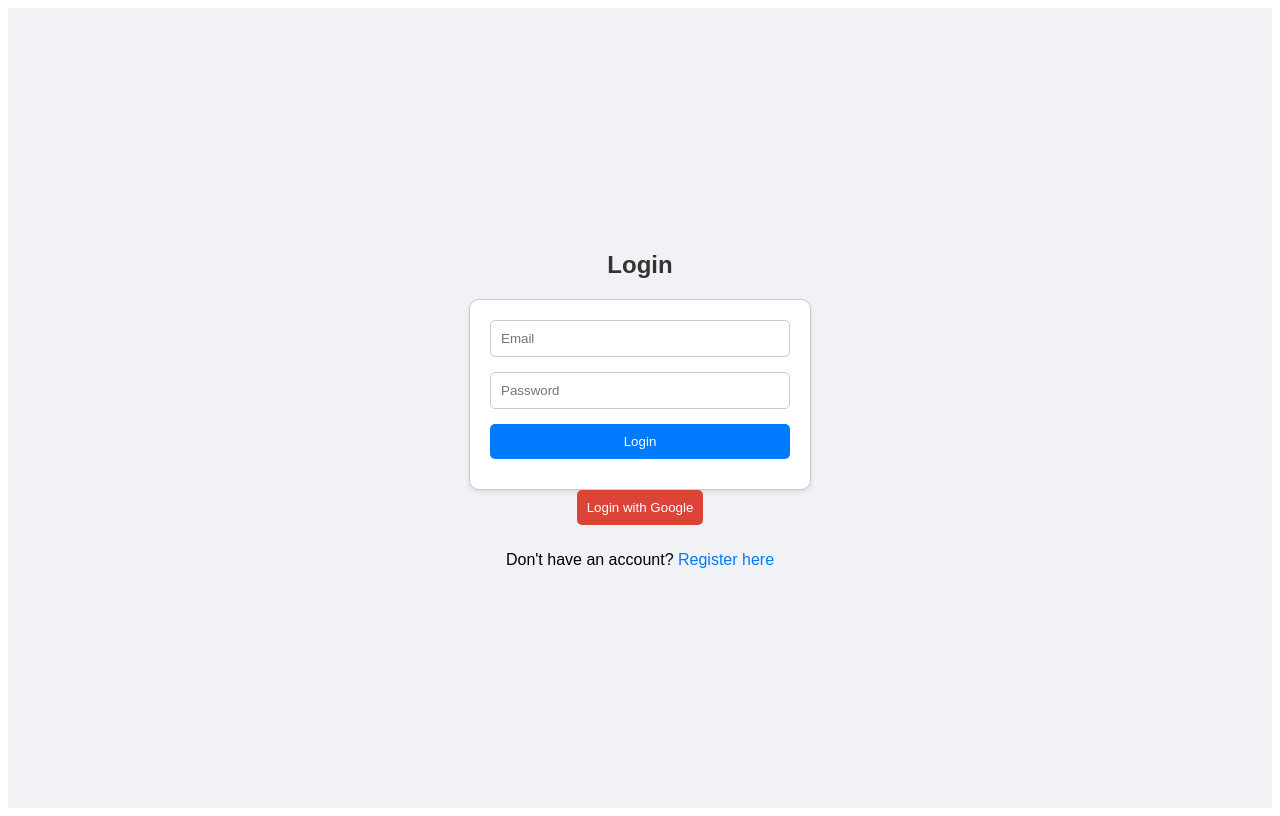
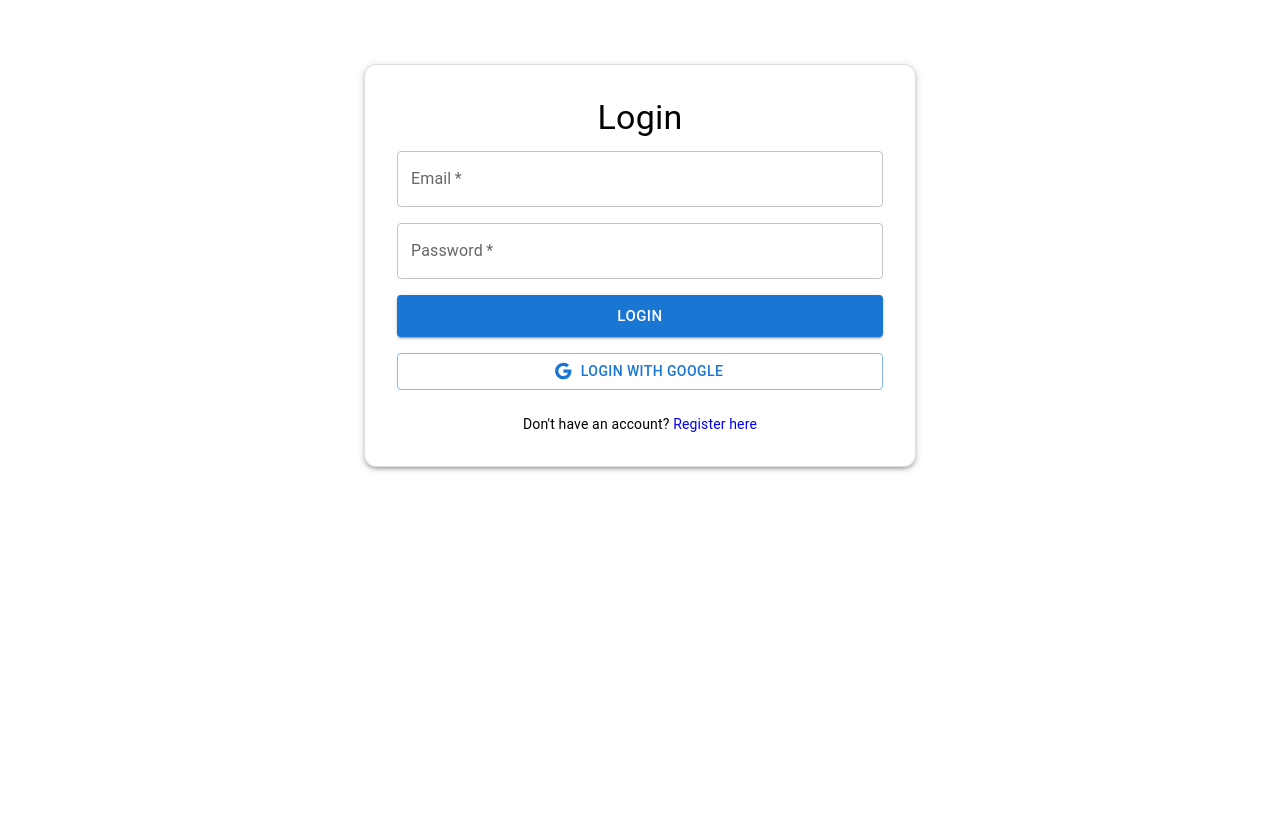
Before and after one commit to Truong-Giang-801/AI-powered-Study-Planner, a React (Create React App) app in the folder task-management-frontend/: page /login in a window 1280 px wide. Built offline with nearby package versions, Linux system fonts and the light colour scheme; no server answers.

Commit message:
update material ui

```diff
--- a/task-management-frontend/package.json
+++ b/task-management-frontend/package.json
@@ -3,11 +3,15 @@
   "version": "0.1.0",
   "private": true,
   "dependencies": {
+    "@emotion/react": "^11.14.0",
+    "@emotion/styled": "^11.14.0",
     "@fullcalendar/core": "^6.1.15",
     "@fullcalendar/daygrid": "^6.1.15",
     "@fullcalendar/interaction": "^6.1.15",
     "@fullcalendar/react": "^6.1.15",
     "@fullcalendar/timegrid": "^6.1.15",
+    "@mui/icons-material": "^6.2.0",
+    "@mui/material": "^6.2.0",
     "ajv": "^8.17.1",
     "axios": "^1.7.9",
     "chart.js": "^4.4.7",
--- a/task-management-frontend/src/components/Login.css
+++ /dev/null
@@ -1,62 +0,0 @@
-.login-container {
-    display: flex;
-    flex-direction: column;
-    align-items: center;
-    justify-content: center;
-    height: 100vh;
-    background-color: #f0f2f5;
-}
-
-h2 {
-    margin-bottom: 20px;
-    color: #333;
-}
-
-.login-form {
-    display: flex;
-    flex-direction: column;
-    width: 300px;
-    padding: 20px;
-    border: 1px solid #ccc;
-    border-radius: 10px;
-    background-color: #fff;
-    box-shadow: 0 2px 4px rgba(0, 0, 0, 0.1);
-}
-
-.login-input {
-    margin-bottom: 15px;
-    padding: 10px;
-    border: 1px solid #ccc;
-    border-radius: 5px;
-}
-
-.login-button, .google-login-button {
-    padding: 10px;
-    border: none;
-    border-radius: 5px;
-    background-color: #007bff;
-    color: #fff;
-    cursor: pointer;
-    margin-bottom: 10px;
-}
-
-.google-login-button {
-    background-color: #db4437;
-}
-
-.login-button:hover, .google-login-button:hover {
-    background-color: #0056b3;
-}
-
-.google-login-button:hover {
-    background-color: #c23321;
-}
-
-.register-link {
-    color: #007bff;
-    text-decoration: none;
-}
-
-.register-link:hover {
-    text-decoration: underline;
-}
--- a/task-management-frontend/src/components/Login.js
+++ b/task-management-frontend/src/components/Login.js
@@ -1,12 +1,20 @@
-import React, { useState } from 'react';
-import { auth, provider } from '../firebase';
-import { signInWithEmailAndPassword, signInWithPopup } from 'firebase/auth';
-import { Link, useNavigate } from 'react-router-dom';
-import './Login.css'; // Import the CSS file
+import React, { useState } from "react";
+import { auth, provider } from "../firebase";
+import { signInWithEmailAndPassword, signInWithPopup } from "firebase/auth";
+import { Link, useNavigate } from "react-router-dom";
+import {
+  Container,
+  TextField,
+  Button,
+  Typography,
+  Box,
+  Stack,
+} from "@mui/material";
+import GoogleIcon from "@mui/icons-material/Google";
 
 const Login = () => {
-    const [email, setEmail] = useState('');
-    const [password, setPassword] = useState('');
+  const [email, setEmail] = useState("");
+  const [password, setPassword] = useState("");
   const navigate = useNavigate();
 
   const handleLogin = async (e) => {
@@ -14,7 +22,7 @@ const Login = () => {
     try {
       await signInWithEmailAndPassword(auth, email, password);
       alert("Logged in successfully!");
-            navigate('/dashboard'); // Navigate to dashboard
+      navigate("/dashboard");
     } catch (error) {
       alert(error.message);
     }
@@ -24,37 +32,76 @@ const Login = () => {
     try {
       await signInWithPopup(auth, provider);
       alert("Logged in with Google!");
-            navigate('/dashboard'); // Navigate to dashboard
+      navigate("/dashboard");
     } catch (error) {
       alert(error.message);
     }
   };
 
   return (
-        <div className="login-container">
-            <h2>Login</h2>
-            <form onSubmit={handleLogin} className="login-form">
-                <input
+    <Container maxWidth="sm">
+      <Box
+        sx={{
+          mt: 8,
+          p: 4,
+          border: "1px solid #ddd",
+          borderRadius: "12px",
+          boxShadow: 3,
+          backgroundColor: "white",
+        }}
+      >
+        <Typography variant="h4" component="h1" gutterBottom align="center">
+          Login
+        </Typography>
+
+        <form onSubmit={handleLogin}>
+          <Stack spacing={2}>
+            <TextField
               type="email"
-                    placeholder="Email"
+              label="Email"
               value={email}
               onChange={(e) => setEmail(e.target.value)}
               required
-                    className="login-input"
+              fullWidth
+              variant="outlined"
             />
-                <input
+            <TextField
               type="password"
-                    placeholder="Password"
+              label="Password"
               value={password}
               onChange={(e) => setPassword(e.target.value)}
               required
-                    className="login-input"
+              fullWidth
+              variant="outlined"
             />
-                <button type="submit" className="login-button">Login</button>
+            <Button
+              type="submit"
+              variant="contained"
+              color="primary"
+              size="large"
+            >
+              Login
+            </Button>
+          </Stack>
         </form>
-            <button onClick={handleGoogleLogin} className="google-login-button">Login with Google</button>
-            <p>Don't have an account? <Link to="/register" className="register-link">Register here</Link></p>
-        </div>
+
+        <Button
+          onClick={handleGoogleLogin}
+          variant="outlined"
+          startIcon={<GoogleIcon />}
+          sx={{ mt: 2, width: "100%" }}
+        >
+          Login with Google
+        </Button>
+
+        <Typography variant="body2" align="center" sx={{ mt: 3 }}>
+          Don't have an account?{" "}
+          <Link to="/register" style={{ textDecoration: "none" }}>
+            Register here
+          </Link>
+        </Typography>
+      </Box>
+    </Container>
   );
 };
 
--- a/task-management-frontend/src/components/Register.js
+++ b/task-management-frontend/src/components/Register.js
@@ -2,6 +2,14 @@ import React, { useState } from 'react';
 import { auth } from '../firebase';
 import { createUserWithEmailAndPassword } from 'firebase/auth';
 import { useNavigate } from 'react-router-dom';
+import {
+  Container,
+  TextField,
+  Button,
+  Typography,
+  Box,
+  Stack,
+} from '@mui/material';
 
 const Register = () => {
   const [email, setEmail] = useState('');
@@ -20,26 +28,65 @@ const Register = () => {
   };
 
   return (
-        <div>
-            <h2>Register</h2>
+    <Container maxWidth="sm">
+      <Box
+        sx={{
+          mt: 8,
+          p: 4,
+          border: '1px solid #ddd',
+          borderRadius: '12px',
+          boxShadow: 3,
+          backgroundColor: 'white',
+        }}
+      >
+        <Typography variant="h4" component="h1" gutterBottom align="center">
+          Register
+        </Typography>
+
         <form onSubmit={handleRegister}>
-                <input
+          <Stack spacing={2}>
+            <TextField
               type="email"
-                    placeholder="Email"
+              label="Email"
               value={email}
               onChange={(e) => setEmail(e.target.value)}
               required
+              fullWidth
+              variant="outlined"
             />
-                <input
+            <TextField
               type="password"
-                    placeholder="Password"
+              label="Password"
               value={password}
               onChange={(e) => setPassword(e.target.value)}
               required
+              fullWidth
+              variant="outlined"
             />
-                <button type="submit">Register</button>
+            <Button
+              type="submit"
+              variant="contained"
+              color="primary"
+              size="large"
+            >
+              Register
+            </Button>
+          </Stack>
         </form>
-        </div>
+
+        <Typography variant="body2" align="center" sx={{ mt: 3 }}>
+          Already have an account?{' '}
+          <Button
+            component="a"
+            href="/login"
+            sx={{ textTransform: 'none', p: 0, m: 0 }}
+            color="primary"
+          >
+            Login here
+          </Button>
+        </Typography>
+      </Box>
+    </Container>
   );
 };
 
--- a/task-management-frontend/src/components/TaskForm.css
+++ /dev/null
@@ -1,46 +0,0 @@
-.task-form {
-    background-color: #f9f9f9;
-    border-radius: 8px;
-    padding: 20px;
-    box-shadow: 0 4px 8px rgba(0, 0, 0, 0.1);
-    max-width: 400px;
-    margin: 0 auto;
-}
-
-.task-form h2 {
-    text-align: center;
-    color: #333;
-}
-
-.task-input,
-.task-textarea,
-.task-select {
-    width: 100%;
-    padding: 10px;
-    margin: 10px 0;
-    border: 1px solid #ccc;
-    border-radius: 4px;
-    box-sizing: border-box;
-}
-
-.task-input:focus,
-.task-textarea:focus,
-.task-select:focus {
-    border-color: #007bff;
-    outline: none;
-}
-
-.task-button {
-    width: 100%;
-    padding: 10px;
-    background-color: #007bff;
-    color: white;
-    border: none;
-    border-radius: 4px;
-    cursor: pointer;
-    font-size: 16px;
-}
-
-.task-button:hover {
-    background-color: #0056b3;
-}
--- a/task-management-frontend/src/components/Timer.js
+++ b/task-management-frontend/src/components/Timer.js
@@ -1,4 +1,5 @@
 import React, { useState, useEffect } from 'react';
+import { Container, Typography, Box, Button, Stack } from '@mui/material';
 
 const Timer = () => {
   const [seconds, setSeconds] = useState(0);
@@ -6,13 +7,15 @@ const Timer = () => {
 
   useEffect(() => {
     let interval = null;
+
     if (isActive) {
       interval = setInterval(() => {
-                setSeconds(seconds => seconds + 1);
+        setSeconds((seconds) => seconds + 1);
       }, 1000);
     } else if (!isActive && seconds !== 0) {
       clearInterval(interval);
     }
+
     return () => clearInterval(interval);
   }, [isActive, seconds]);
 
@@ -22,20 +25,42 @@ const Timer = () => {
   };
 
   return (
-        <div className="timer">
-            <h2>Timer</h2>
-            <div className="time">
-                {Math.floor(seconds / 60)}:{seconds % 60 < 10 ? `0${seconds % 60}` : seconds % 60}
-            </div>
-            <div className="buttons">
-                <button onClick={() => setIsActive(!isActive)}>
+    <Container maxWidth="xs" sx={{ mt: 5, textAlign: 'center' }}>
+      <Box
+        sx={{
+          p: 3,
+          border: '1px solid #ddd',
+          borderRadius: '12px',
+          boxShadow: 3,
+          backgroundColor: '#f9f9f9',
+        }}
+      >
+        <Typography variant="h4" component="h2" gutterBottom>
+          Timer
+        </Typography>
+
+        <Typography
+          variant="h3"
+          sx={{ fontFamily: 'monospace', color: 'primary.main', mb: 3 }}
+        >
+          {Math.floor(seconds / 60)}:
+          {seconds % 60 < 10 ? `0${seconds % 60}` : seconds % 60}
+        </Typography>
+
+        <Stack direction="row" justifyContent="center" spacing={2}>
+          <Button
+            variant="contained"
+            color={isActive ? 'secondary' : 'primary'}
+            onClick={() => setIsActive(!isActive)}
+          >
             {isActive ? 'Pause' : 'Start'}
-                </button>
-                <button onClick={reset}>
+          </Button>
+          <Button variant="outlined" color="error" onClick={reset}>
             Reset
-                </button>
-            </div>
-        </div>
+          </Button>
+        </Stack>
+      </Box>
+    </Container>
   );
 };
 
```
Also changed, not shown: task-management-frontend/src/components/Calendar.js (+51 -97 lines), task-management-frontend/src/components/TaskForm.js (+66 -26 lines), 12 other files (tests, documents, lock files or other folders). Lines whose indentation alone changed are shown as unchanged.
